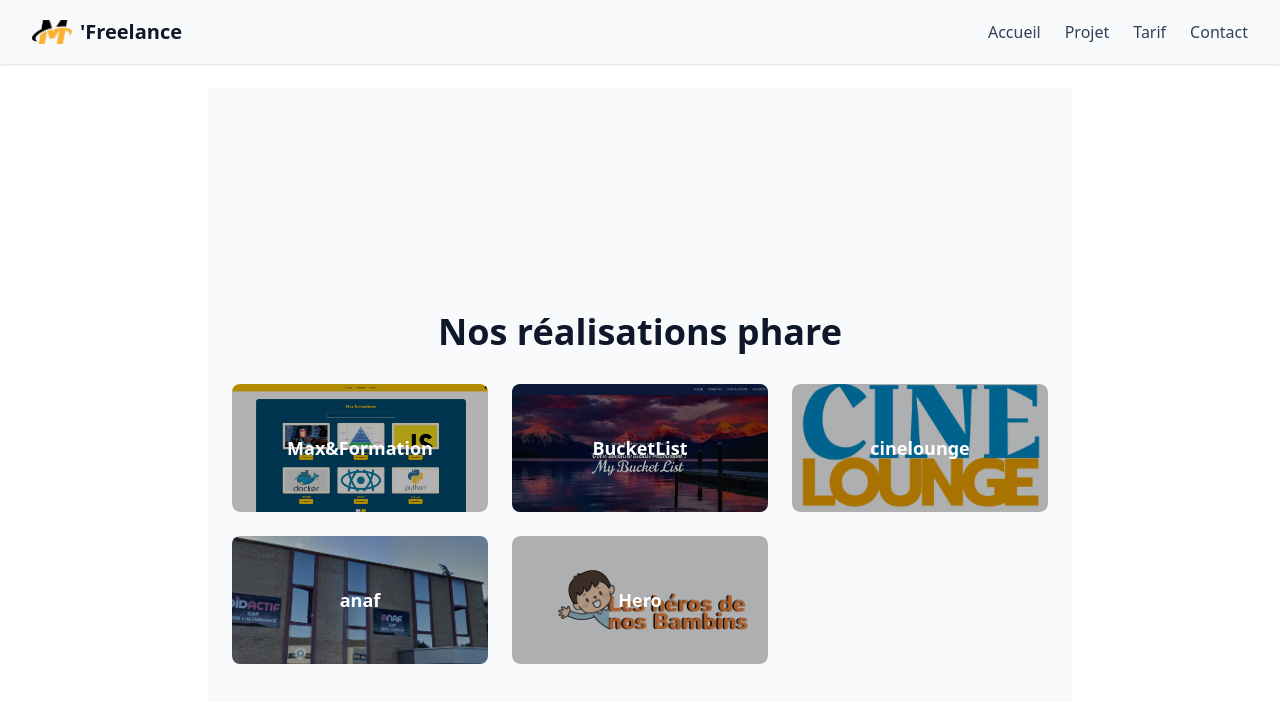
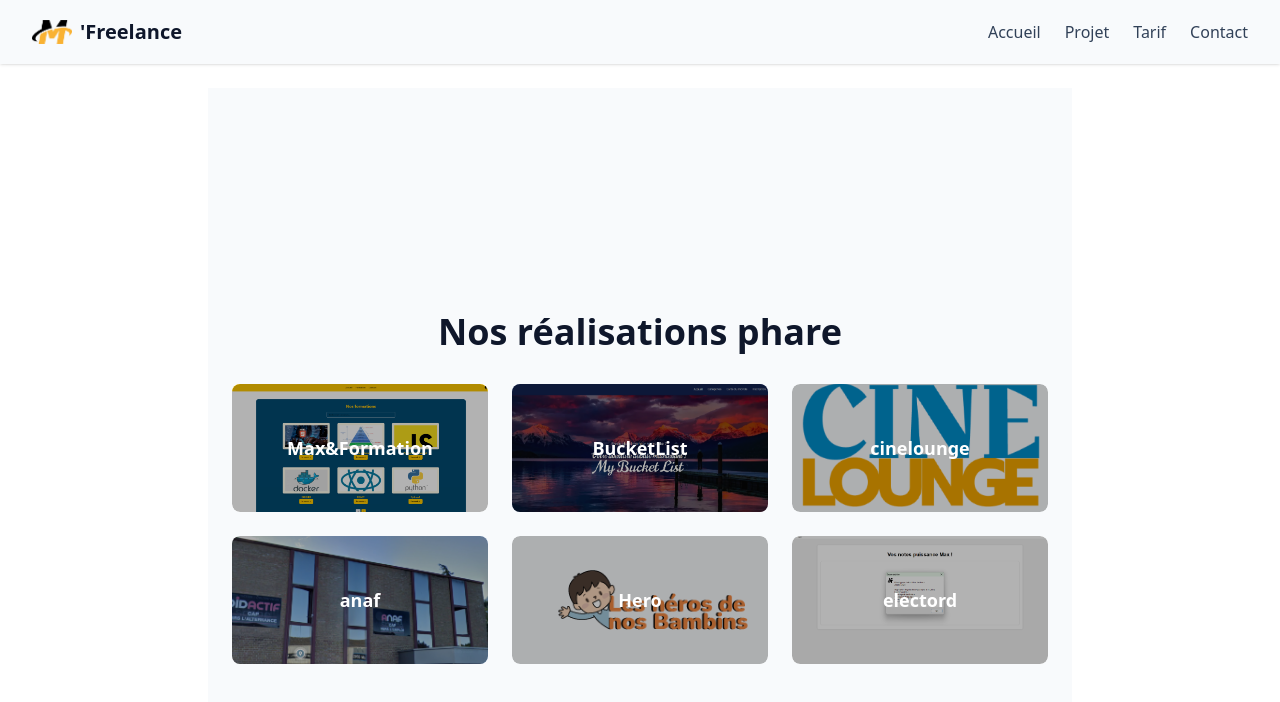
Before and after one commit to MaximilienR/maximilienr_freelance, a React (Vite) app: page /projet in a window 1280 px wide. Shown: the top 702 px of the page. Built offline with nearby package versions, Linux system fonts and the light colour scheme.

Commit message:
add project electord

```diff
--- a/src/pages/Home/Projet.js
+++ b/src/pages/Home/Projet.js
@@ -5,6 +5,7 @@ import bucket from '../../assets/bucket.png';
 import cinelounge from '../../assets/cine.png';
 import anaf from '../../assets/anaf.png';
 import hero from '../../assets/hero.png';
+import elec from '../../assets/electord.png';
 function Projet() {
     const products = [
         {
@@ -47,6 +48,14 @@ function Projet() {
             externalLink: 'https://drive.google.com/file/d/1nrWSTTVofRNL5HHtRjoLx_4h3PermNHV/view?usp=sharing',
             image: hero,
         },
+        {
+            id: 6,
+            name: 'electord',
+            description: 'Logiciel de bureau permettant la prise de notes et la gestion de fichiers.',
+            technologies: ['HTML', 'CSS', 'JS', 'Electron',  'Node.js', 'Express',],
+            externalLink: 'https://github.com/MaximilienR/Electrod',
+            image: elec,
+        },
     ];
     const [selectedProduct, setSelectedProduct] = useState(null);
     const openModal = (product) => setSelectedProduct(product);
--- a/src/pages/Home/Projet.tsx
+++ b/src/pages/Home/Projet.tsx
@@ -55,6 +55,13 @@ function Projet() {
       externalLink: 'https://drive.google.com/file/d/1nrWSTTVofRNL5HHtRjoLx_4h3PermNHV/view?usp=sharing',
       image: hero,
     },
+    {
+      id: 6,
+      name: 'Projet à venir',
+      description: 'Description du projet à venir.',
+      technologies: ['Technologie1', 'Technologie2'],
+      externalLink: '#',
+    }
   ];
 
   const [selectedProduct, setSelectedProduct] = useState<Product | null>(null);
```
Also changed, not shown: src/assets/electord.png (added).
